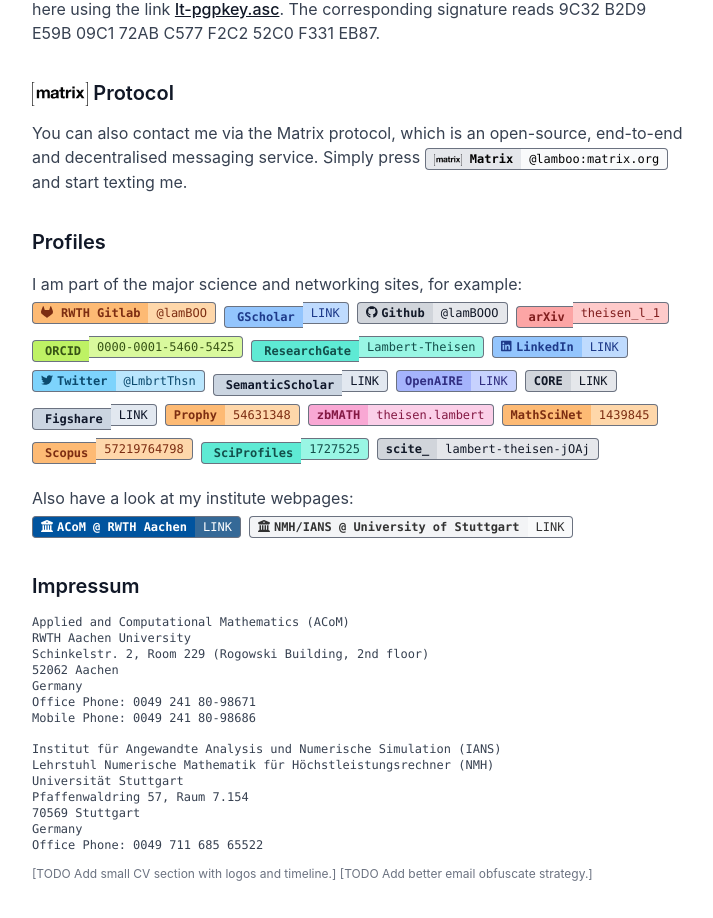
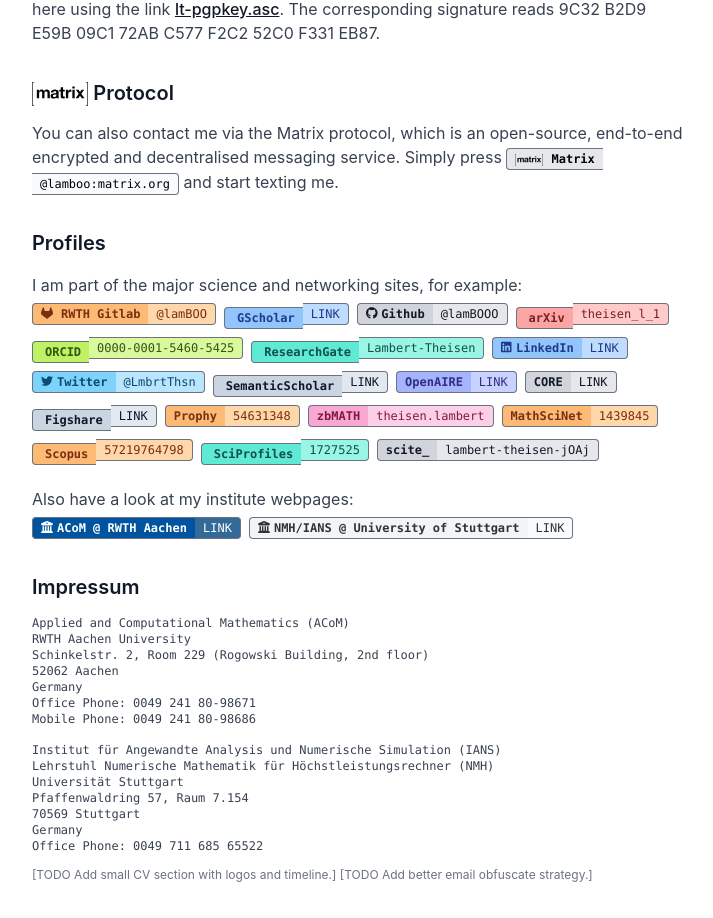
Before and after one commit to lamBOOO/thsn.dev, a Next.js app: page / in a window 1280 px wide. Shown: the part 7860-8778 px from the top of the page, without its empty margins (280-993 px from the left). Built offline with nearby package versions, Linux system fonts and the light colour scheme.

Commit message:
Small change to trigger Indexnow

```diff
--- a/pages/index.tsx
+++ b/pages/index.tsx
@@ -835,7 +835,7 @@
             /> Protocol
           </h3>
           <p className='leading-6'>
-            You can also contact me via the Matrix protocol, which is an open-source, end-to-end and decentralised messaging service. Simply press
+            You can also contact me via the Matrix protocol, which is an open-source, end-to-end encrypted and decentralised messaging service. Simply press
             {' '}
             <Badge
               link="https://matrix.to/#/@lamboo:matrix.org"
```
